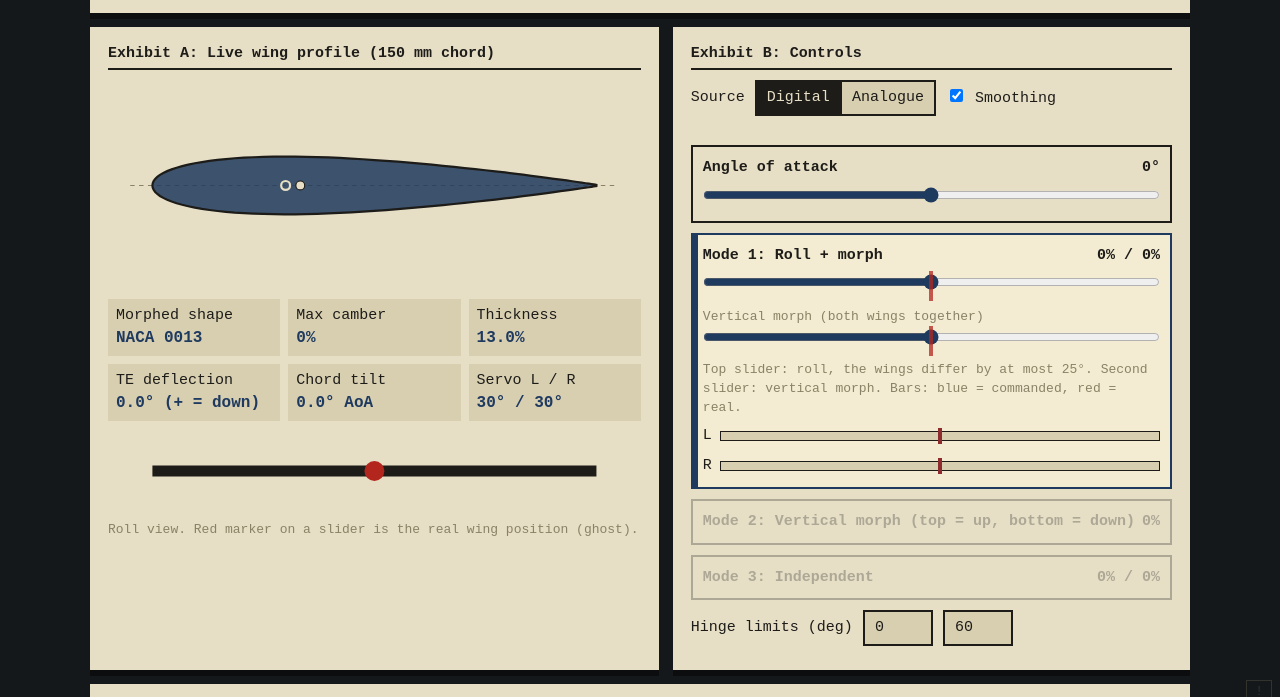
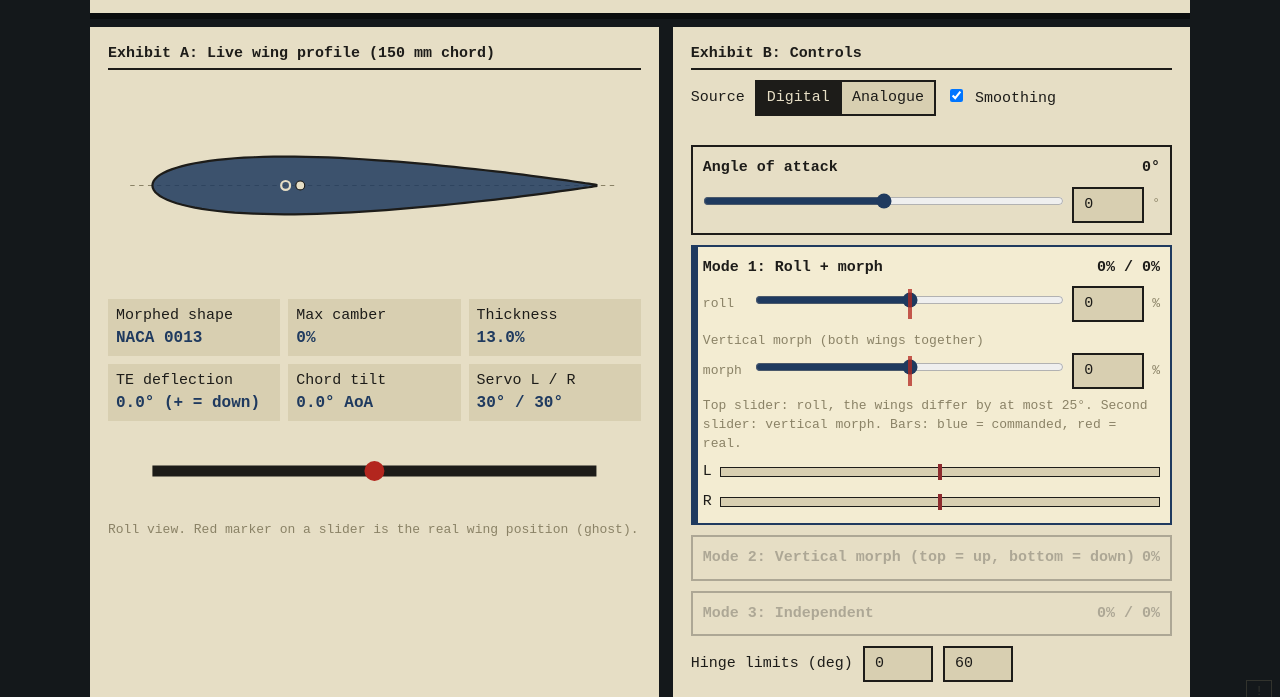
Before and after one commit to kisku-stack/DESN1K-, a plain HTML site: page docs/index.html in a window 1280 px wide. Shown: the part 86-783 px from the top of the page. Drawn offline with Linux system fonts and the light colour scheme.

Commit message:
Added input boxes to the modes

```diff
--- a/docs/index.html
+++ b/docs/index.html
@@ -54,6 +54,7 @@ body.hacked #hack{display:flex;animation:glitch .25s steps(2) infinite}
 #hack button{background:none;color:#ff4a5e;border-color:#ff4a5e}
 @keyframes glitch{0%{transform:translate(0)}50%{transform:translate(-3px,2px);text-shadow:3px 0 #0ff,-3px 0 #f0f}100%{transform:translate(2px,-1px)}}
 .ana{border:2px solid var(--stamp);background:#f3ecd2;padding:10px;margin-bottom:10px}
+.ctl{display:flex;align-items:center;gap:8px}.ctl .sl{flex:1}.num{width:72px}.u,.lab{color:var(--dim);font-size:13px}.lab{min-width:44px}
 .toast{color:var(--stamp);font-weight:bold;min-height:1.4em}
 #flowLoad{display:none;position:absolute;inset:0;background:#0e161ecc;color:var(--paper);align-items:center;justify-content:center;text-align:center}
 #flowLoad.show{display:flex}
@@ -90,26 +91,26 @@ body.hacked #hack{display:flex;animation:glitch .25s steps(2) infinite}
     <label><input type="checkbox" id="sm" checked> Smoothing</label></div>
   <div class="toast" id="toast"></div>
   <div class="ana" id="anaBox" style="display:none"><b>Analogue channel active</b> <span id="potV">0</span>/1023
-    <div class="sl" style="margin:8px 0"><input type="range" id="pot" min="0" max="1023" value="512"></div>
+    <div class="ctl" style="margin:8px 0"><div class="sl"><input type="range" id="pot" min="0" max="1023" value="512"></div><input type="number" class="num" id="pot_n" value="512"></div>
     <div class="sub" id="potNote"></div><button id="flip">Button: pot controls vertical</button></div>
 
   <div class="mode" id="aoaBox"><header>Angle of attack <span id="aoaV">0°</span></header>
-    <div class="sl" style="margin-top:8px"><input type="range" id="aoa" min="-15" max="15" value="0"></div></div>
+    <div class="ctl" style="margin-top:8px"><div class="sl"><input type="range" id="aoa" min="-15" max="15" value="0"></div><input type="number" class="num" id="aoa_n" value="0"><span class="u">°</span></div></div>
 
   <div class="mode act" data-m="1"><header><span>Mode 1: Roll + morph</span><span id="v1">0</span></header><div class="body">
-    <div class="sl"><input type="range" id="roll" min="-100" max="100" value="0"><i class="ghost" id="g1"></i></div>
+    <div class="ctl"><span class="lab">roll</span><div class="sl"><input type="range" id="roll" min="-100" max="100" value="0"><i class="ghost" id="g1"></i></div><input type="number" class="num" id="roll_n" value="0"><span class="u">%</span></div>
     <div class="sub" style="margin:10px 0 2px">Vertical morph (both wings together)</div>
-    <div class="sl"><input type="range" id="rollMorph" min="-100" max="100" value="0"><i class="ghost" id="g1m"></i></div>
+    <div class="ctl"><span class="lab">morph</span><div class="sl"><input type="range" id="rollMorph" min="-100" max="100" value="0"><i class="ghost" id="g1m"></i></div><input type="number" class="num" id="rollMorph_n" value="0"><span class="u">%</span></div>
     <div class="sub" style="margin-top:8px">Top slider: roll, the wings differ by at most <span id="rollTxt">25</span>°. Second slider: vertical morph. Bars: blue = commanded, red = real.</div>
     <div class="lr"><span>L</span><div class="bar"><i class="c" id="cL"></i><i class="g" id="gL"></i></div></div>
     <div class="lr"><span>R</span><div class="bar"><i class="c" id="cR"></i><i class="g" id="gR"></i></div></div></div></div>
 
   <div class="mode off" data-m="2"><header><span>Mode 2: Vertical morph (top = up, bottom = down)</span><span id="v2">0%</span></header><div class="body">
-    <div class="pair"><div class="sl v"><input type="range" id="morph" min="-100" max="100" value="0"><i class="ghost" id="g2"></i></div></div></div></div>
+    <div class="pair"><div><div class="sl v"><input type="range" id="morph" min="-100" max="100" value="0"><i class="ghost" id="g2"></i></div><input type="number" class="num" id="morph_n" value="0"> %</div></div></div></div>
 
   <div class="mode off" data-m="3"><header><span>Mode 3: Independent</span><span id="v3">-</span></header><div class="body">
-    <div class="pair"><div><div class="sl v"><input type="range" id="sl" min="-100" max="100" value="0"><i class="ghost" id="g3l"></i></div>L</div>
-    <div><div class="sl v"><input type="range" id="sr" min="-100" max="100" value="0"><i class="ghost" id="g3r"></i></div>R</div></div></div></div>
+    <div class="pair"><div><div class="sl v"><input type="range" id="sl" min="-100" max="100" value="0"><i class="ghost" id="g3l"></i></div>L <input type="number" class="num" id="sl_n" value="0"> %</div>
+    <div><div class="sl v"><input type="range" id="sr" min="-100" max="100" value="0"><i class="ghost" id="g3r"></i></div>R <input type="number" class="num" id="sr_n" value="0"> %</div></div></div></div>
 
   <div class="row"><span>Hinge limits (deg)</span>
     <input type="number" id="lmin" value="0" style="width:70px"><input type="number" id="lmax" value="60" style="width:70px"></div>
@@ -217,8 +218,10 @@ function ghosts(){
   $('#cL').style.left=pos(-angleToU(tl))+'%';$('#cR').style.left=pos(-angleToU(tr))+'%';
   $('#cL').style.display=$('#cR').style.display=S.src==='A'?'none':'block';
 }
+const NUMS=['aoa','roll','rollMorph','morph','sl','sr','pot'];   // every slider also has a number box
 function render(){
   const lv=isLive();
+  NUMS.forEach(id=>{const n=$('#'+id+'_n');if(n&&document.activeElement!==n)n.value=$('#'+id).value});$('#pot_n').disabled=lv;
   $('#anaBox').style.display=S.src==='A'?'block':'none';
   $('#pot').disabled=lv;if(lv)$('#pot').value=S.pot;$('#potV').textContent=S.pot;
   $('#flip').style.display=lv?'none':'inline-block';
@@ -255,6 +258,10 @@ function setDisco(on){S.disco=on;document.body.classList.toggle('disco',on);send
 // ---- wiring up UI ----
 $$('.mode[data-m] header').forEach(h=>h.onclick=()=>setMode(+h.parentElement.dataset.m));
 $$('input[type=range]').forEach(i=>i.oninput=()=>{if(i.id==='aoa')send('AOA,'+i.value);if(i.id==='pot'&&!isLive())S.pot=+i.value;render()});
+NUMS.forEach(id=>{const sl=$('#'+id),n=$('#'+id+'_n');n.min=sl.min;n.max=sl.max;n.step=1;
+  const apply=fin=>{if(n.value===''||n.value==='-')return;let v=Math.round(+n.value);if(!isFinite(v))return;v=Math.max(+sl.min,Math.min(+sl.max,v));
+    sl.value=v;if(fin)n.value=v;sl.dispatchEvent(new Event('input'))};
+  n.oninput=()=>apply(false);n.onchange=()=>apply(true)});
 $('#srcD').onclick=()=>{if(!S.hacked)setSrc('D')};$('#srcA').onclick=()=>setSrc('A');
 $('#sm').onchange=e=>{S.smooth=e.target.checked;send('SM,'+(S.smooth?1:0))};
 $('#lmin').onchange=$('#lmax').onchange=pushLimits;
```
